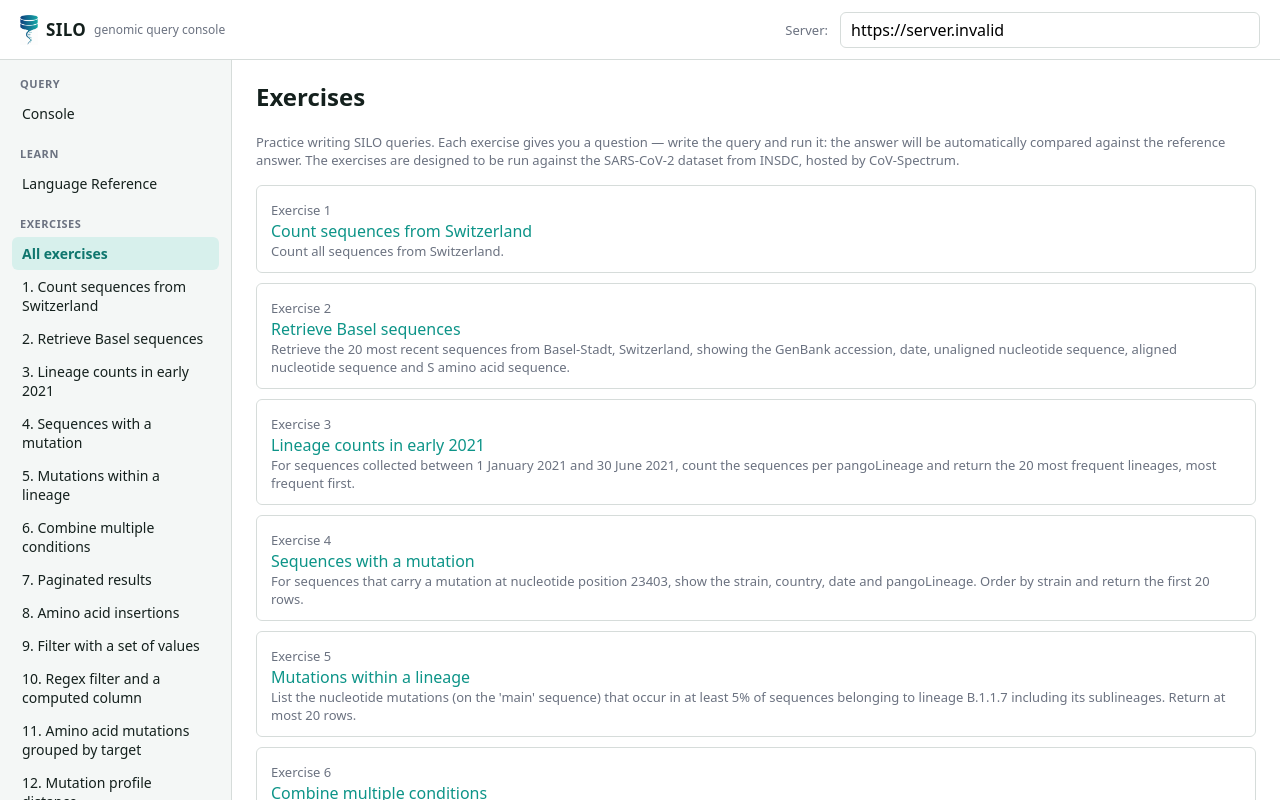
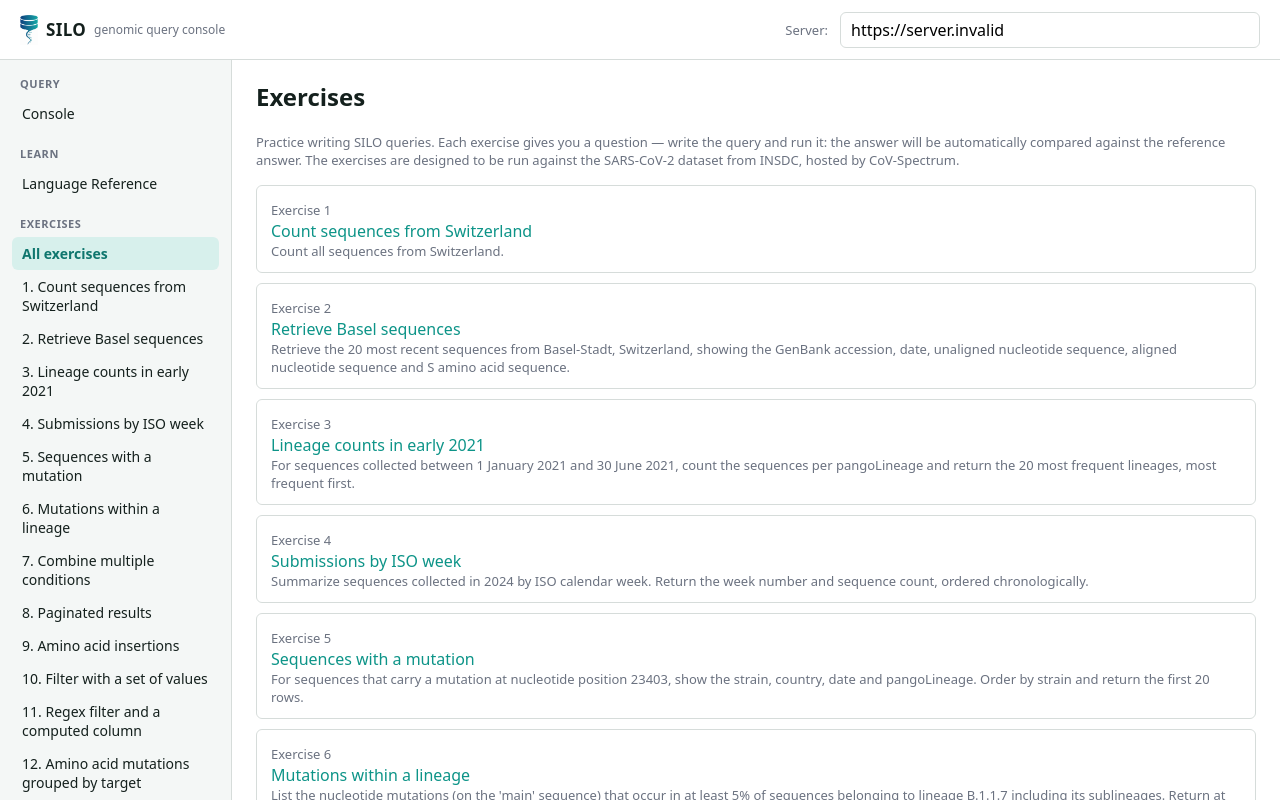
Before and after one commit to GenSpectrum/silo-console, a React (Vite) app: page /exercises in a window 1280 px wide. Built offline with nearby package versions, Linux system fonts and the light colour scheme; no server answers.

Commit message:
feat: update to latest SILO and add exercise

```diff
--- a/src/data/exercises.ts
+++ b/src/data/exercises.ts
@@ -52,12 +52,23 @@ export const exercises: Exercise[] = [
   .limit(20)`,
     },
     {
+        slug: 'submissions-by-iso-week',
+        title: 'Submissions by ISO week',
+        question:
+            'Summarize sequences collected in 2024 by ISO calendar week. Return the week number and sequence count, ordered chronologically.',
+        answer: `default
+  .filter(date.between('2024-01-01'::date, '2024-12-31'::date))
+  .map({week:=date.isoWeek()})
+  .groupBy({count:=count()}, {week})
+  .orderBy({week})`,
+    },
+    {
         slug: 'mutation-details',
         title: 'Sequences with a mutation',
         question:
             'For sequences that carry a mutation at nucleotide position 23403, show the strain, country, date and pangoLineage. Order by strain and return the first 20 rows.',
         answer: `default
-  .filter(hasMutation(position:=23403))
+  .filter(hasMutation(position:=23403, sequenceName:='main'))
   .project({strain, country, date, pangoLineage})
   .orderBy({strain})
   .limit(20)`,
@@ -82,9 +93,9 @@ export const exercises: Exercise[] = [
     country = 'Germany'
     && pangoLineage.lineage('B.1.1.7', includeSublineages:=true)
     && nOf(2, {
-         nucleotideEquals(position:=241, symbol:='T'),
-         nucleotideEquals(position:=3037, symbol:='T'),
-         nucleotideEquals(position:=23403, symbol:='G')
+         nucleotideEquals(position:=241, symbol:='T', sequenceName:='main'),
+         nucleotideEquals(position:=3037, symbol:='T', sequenceName:='main'),
+         nucleotideEquals(position:=23403, symbol:='G', sequenceName:='main')
        })
   )
   .groupBy({count:=count()})`,
@@ -104,11 +115,11 @@ export const exercises: Exercise[] = [
         slug: 'aa-insertions',
         title: 'Amino acid insertions',
         question:
-            "Find amino acid insertions in the S sequence after position 214 whose inserted symbols match the regular expression '.*PE'. Order by inserted symbols and position, and return at most 20 rows.",
+            'List the 20 most common amino acid insertions in the S protein. For each insertion, show its position, inserted symbols and the number of sequences carrying it, with the most common first.',
         answer: `default
-  .filter(aminoAcidInsertionContains(position:=214, value:='.*PE', sequenceName:='S'))
-  .aminoAcidInsertions()
-  .orderBy({insertedSymbols, position})
+  .aminoAcidInsertions(sequenceNames:={S})
+  .project({position, insertedSymbols, count})
+  .orderBy({count.desc(), insertedSymbols, position})
   .limit(20)`,
     },
     {
--- a/src/lib/saneql.ts
+++ b/src/lib/saneql.ts
@@ -5,6 +5,7 @@ import { tags as t } from '@lezer/highlight';
 const FUNCTIONS = new Set([
     // pipeline operations
     'filter',
+    'schema',
     'groupBy',
     'project',
     'map',
@@ -22,6 +23,7 @@ const FUNCTIONS = new Set([
     // scalar / filter functions
     'between',
     'at',
+    'isoWeek',
     'in',
     'isNull',
     'isNotNull',
--- a/src/pages/LanguageReferencePage.tsx
+++ b/src/pages/LanguageReferencePage.tsx
@@ -38,7 +38,8 @@ export default function LanguageReferencePage() {
                 </li>
                 <li>
                     <strong>Schema-defining</strong> operators (<code>groupBy</code>, <code>project</code>,{' '}
-                    <code>map</code>, <code>unionAll</code>, <code>mutations</code>, …) produce a changed output schema.
+                    <code>map</code>, <code>unionAll</code>, <code>schema</code>, <code>mutations</code>, …) produce a
+                    changed output schema.
                 </li>
             </ul>
 
@@ -152,7 +153,7 @@ date <= '2021-12-31'::date`}</Code>
             </Ref>
             <Ref
                 name='map(expressions)'
-                desc='Add columns from name := value assignments (field references, literals, and non-boolean scalar functions such as at). Existing names are replaced.'
+                desc='Add columns from name := value assignments (field references, literals, and non-boolean scalar functions such as at and isoWeek). Existing names are replaced.'
             >
                 {`default.map({x := 3, label := 'cohort A', copy := country})
 default.map({pos_501 := S.at(501)})`}
@@ -181,6 +182,13 @@ default.map({pos_501 := S.at(501)})`}
   .groupBy({count := count()}, {division})`}
             </Ref>
             <Ref
+                name='schema()'
+                desc='Describe the input pipeline without reading its data. Output: one row per field with fieldName and type. The result can be projected, mapped, ordered and limited; sequence columns are reported as STRING.'
+            >
+                {`default.schema()
+default.groupBy({count:=count()}, {country}).schema()`}
+            </Ref>
+            <Ref
                 name='mutations(minProportion:=p [, sequenceNames:={...}] [, fields:={...}])'
                 desc='Nucleotide mutation statistics above a frequency threshold. Output: mutation, mutationFrom, mutationTo, position, sequenceName, proportion, coverage, count. Only valid on a table or a direct filter of a table.'
             >
@@ -194,7 +202,7 @@ default.map({pos_501 := S.at(501)})`}
             </Ref>
             <Ref
                 name='insertions([sequenceNames:={...}])'
-                desc='Nucleotide insertions aggregated by value. Output: insertion, insertedSymbols, position, sequenceName, count.'
+                desc='Aggregate every nucleotide insertion in the input rows by sequence name, position and inserted symbols. Output: insertion (formatted as ins_<sequenceName>:<position>:<symbols>), insertedSymbols, position, sequenceName, count. A preceding filter determines the input rows; all insertions in those rows are aggregated.'
             >
                 {`default.insertions(sequenceNames:={main})`}
             </Ref>
@@ -202,7 +210,7 @@ default.map({pos_501 := S.at(501)})`}
                 name='aminoAcidInsertions([sequenceNames:={...}])'
                 desc='Same as insertions but for amino acid sequences.'
             >
-                {`default.aminoAcidInsertions()`}
+                {`default.aminoAcidInsertions(sequenceNames:={S})`}
             </Ref>
             <Ref
                 name='mostRecentCommonAncestor(column [, printNodesNotInTree:=bool])'
@@ -220,13 +228,16 @@ default.map({pos_501 := S.at(501)})`}
             <h2>Scalar functions</h2>
             <p>
                 Most scalar functions are boolean predicates for <code>filter</code>. Non-boolean scalar functions such
-                as <code>at</code> return values for <code>map</code> assignments.
+                as <code>at</code> and <code>isoWeek</code> return values for <code>map</code> assignments.
             </p>
             <Ref
                 name='at(column, position)'
                 desc='Extract the single character at the 1-based position from a string or sequence column. Positions past the end return an empty string; null values stay null.'
             >
                 {`default.map({pos_501 := S.at(501)})`}
+            </Ref>
+            <Ref name='isoWeek(column)' desc='Extract the ISO 8601 week number (1–53) from a date column.'>
+                {`default.map({week := date.isoWeek()})`}
             </Ref>
             <Ref
                 name='between(column, from, to)'
@@ -254,59 +265,69 @@ isNotNull(pango_lineage)`}
             <Ref name='phyloDescendantOf(column, node)' desc='True if the tree column value descends from node.'>
                 {`usherTree.phyloDescendantOf('NODE_0000072')`}
             </Ref>
+            <p className='hint'>
+                Every nucleotide and amino acid filter or mutation profile requires an explicit sequenceName.
+            </p>
             <Ref
-                name='nucleotideEquals(position:=n, symbol:=s [, sequenceName:=name])'
+                name='nucleotideEquals(position:=n, symbol:=s, sequenceName:=name)'
                 desc="True if the nucleotide at 1-based position n is s. Use '.' to match the reference."
             >
                 {`nucleotideEquals(position:=100, symbol:='A', sequenceName:='main')`}
             </Ref>
             <Ref
-                name='aminoAcidEquals(position:=n, symbol:=s [, sequenceName:=name])'
+                name='aminoAcidEquals(position:=n, symbol:=s, sequenceName:=name)'
                 desc='Same as nucleotideEquals for amino acids.'
             >
                 {`aminoAcidEquals(position:=501, symbol:='Y', sequenceName:='S')`}
             </Ref>
             <Ref
-                name='hasMutation(position:=n [, sequenceName:=name]) / hasAAMutation(...)'
+                name='hasMutation(position:=n, sequenceName:=name) / hasAAMutation(...)'
                 desc='True if the symbol at position n differs from the reference and is not N (nucleotide / amino acid).'
             >
-                {`hasMutation(position:=23403)`}
+                {`hasMutation(position:=23403, sequenceName:='main')`}
             </Ref>
             <Ref
-                name='insertionContains(position:=n, value:=regex [, sequenceName:=name])'
+                name='insertionContains(position:=n, value:=regex, sequenceName:=name)'
                 desc="True if there is an insertion after position n matching regex (nucleotide). aminoAcidInsertionContains is the AA variant (escape '*' as \\\\*)."
             >
-                {`insertionContains(position:=22204, value:='A.*G')`}
+                {`insertionContains(position:=22204, value:='A.*G', sequenceName:='main')`}
             </Ref>
             <Ref
                 name='maybe(child) / exact(child)'
                 desc='Relax (allow ambiguous symbols) or tighten (require exact match) a child expression.'
             >
-                {`maybe(nucleotideEquals(position:=122, symbol:='A'))`}
+                {`maybe(nucleotideEquals(position:=122, symbol:='A', sequenceName:='main'))`}
             </Ref>
             <Ref
                 name='nOf(count, {children} [, matchExactly:=bool])'
                 desc='True if at least count (or exactly count) child expressions are true.'
             >
                 {`nOf(2, {
-  nucleotideEquals(position:=241, symbol:='T'),
-  nucleotideEquals(position:=3037, symbol:='T'),
-  nucleotideEquals(position:=23403, symbol:='G')
+  nucleotideEquals(position:=241, symbol:='T', sequenceName:='main'),
+  nucleotideEquals(position:=3037, symbol:='T', sequenceName:='main'),
+  nucleotideEquals(position:=23403, symbol:='G', sequenceName:='main')
 })`}
             </Ref>
             <Ref
-                name='nucleotideMutationProfile(distance:=n, ... [, sequenceName:=name]) / aminoAcidMutationProfile(...)'
+                name='nucleotideMutationProfile(distance:=n, ..., sequenceName:=name) / aminoAcidMutationProfile(...)'
                 desc='True if a sequence is within distance conservative differences from a profile, defined by exactly one of querySequence, sequenceId, or mutations:={...}.'
             >
-                {`nucleotideMutationProfile(distance:=3, mutations:={
+                {`nucleotideMutationProfile(distance:=3, sequenceName:='main', mutations:={
   {position:=241, symbol:='T'},
   {position:=23403, symbol:='G'}
 })`}
             </Ref>
 
             <p className='hint' style={{ marginTop: 24 }}>
-                This is a condensed reference. See <code>documentation/query_documentation.md</code> in the SILO
-                repository for the full details.
+                This is a condensed reference. See{' '}
+                <a
+                    href='https://github.com/GenSpectrum/LAPIS-SILO/blob/main/documentation/query_documentation.md'
+                    target='_blank'
+                    rel='noreferrer'
+                >
+                    SILO's query documentation
+                </a>{' '}
+                for the full details.
             </p>
         </div>
     );
```
Also changed, not shown: silo-version.txt.
